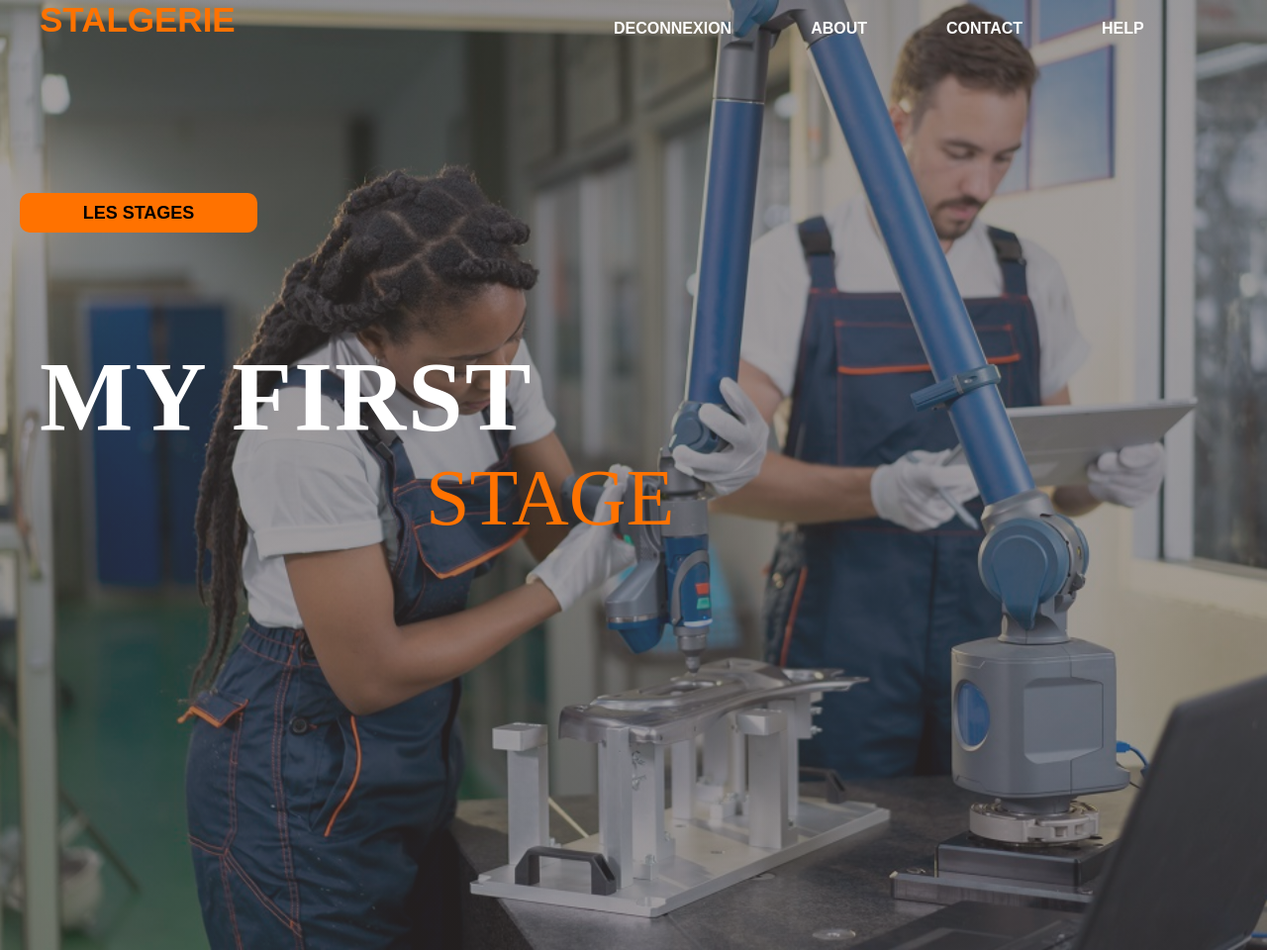
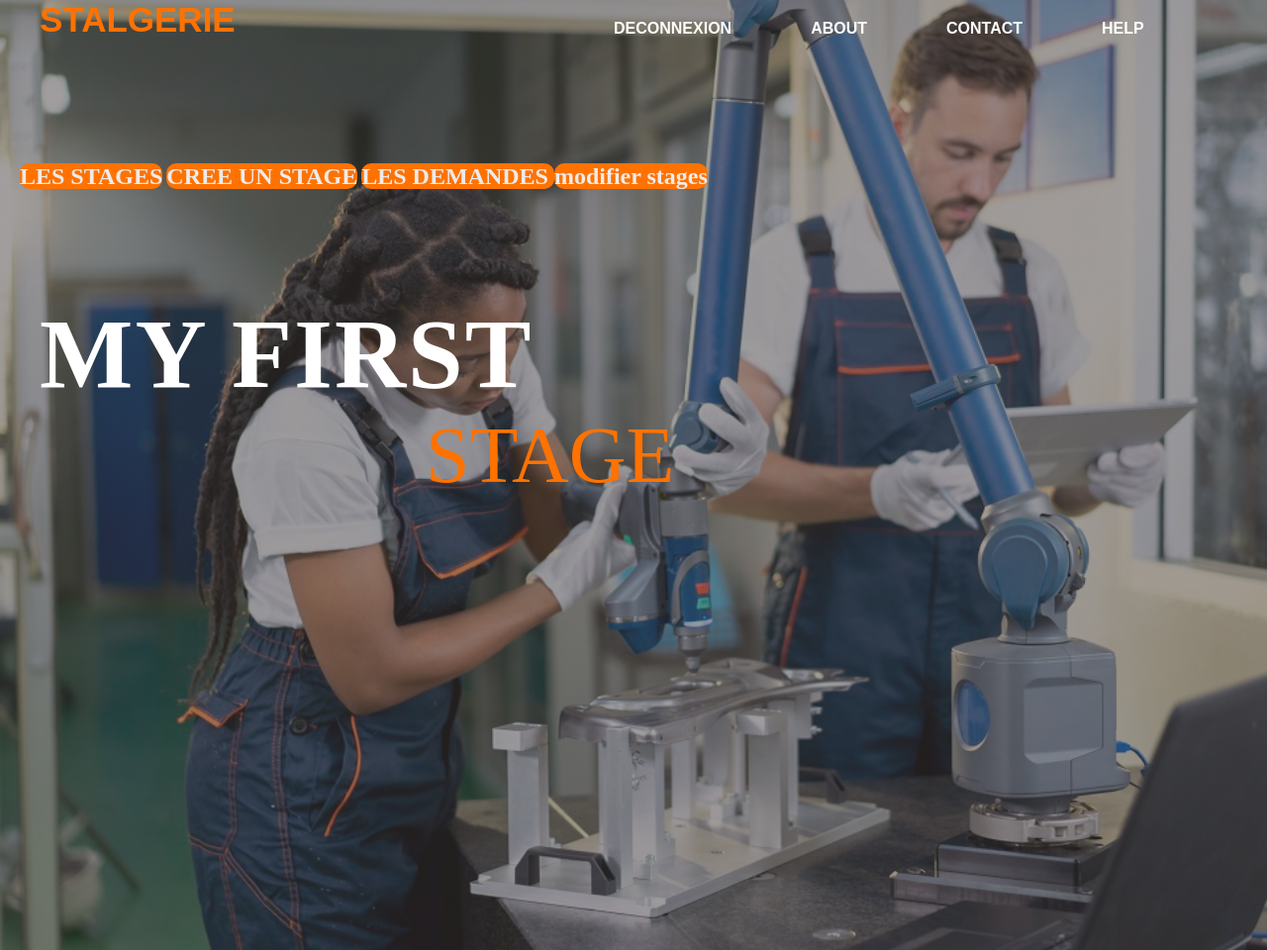
Before and after one commit to yousri1992/site-project, a PHP site: page /index.php in a window 1280 px wide. Shown: the whole page at 99% size. Run offline with PHP 8.4, Linux system fonts and the light colour scheme; the visitor is signed in with stand-in values (Sample User, id 1).

Commit message:
cree des page de creation des stages avec la liste des stage

```diff
--- a/_menu/menu.php
+++ b/_menu/menu.php
@@ -31,15 +31,46 @@ $var = "STALGERIE";
     <?php
     if (isset($_SESSION['ID_etudiant']) || isset($_SESSION['ID_entreprise'])) {
     ?>
-        <button class="btn1" href="/firemen/service.php" role="button">
-            <?php
-            if (isset($_SESSION['ID_etudiant'])) {
-                echo "LES STAGES";
-            } elseif (isset($_SESSION['ID_entreprise'])) {
-                echo "LES DEMANDES DE STAGE";
-            }
-            ?>
-        </button>
+
+
+
+        <a class="btn2" href="/GLT/lesStage.php" role="button">
+    <?php
+    if (isset($_SESSION['ID_etudiant'])) {
+        echo "LES STAGES";
+    }
+
+    ?>
+</a>
+
+
+
+        <a class="btn2" href="/GLT/creeStage.php" role="button">
+    <?php
+    if (isset($_SESSION['ID_entreprise'])) {
+        echo "CREE UN STAGE";
+    }
+
+    ?>
+</a>
+
+<a class="btn2" href="/GLT/creeStage.php" role="button">
+    <?php
+
+    if (isset($_SESSION['ID_entreprise'])) {
+        echo "LES DEMANDES ";
+    }
+    ?>
+</a>
+
+<a class="btn2" href="/GLT/voirEditDelite.php" role="button">
+    <?php
+
+    if (isset($_SESSION['ID_entreprise'])) {
+        echo "modifier stages ";
+    }
+    ?>
+</a>
     <?php
     }
     ?>
```
